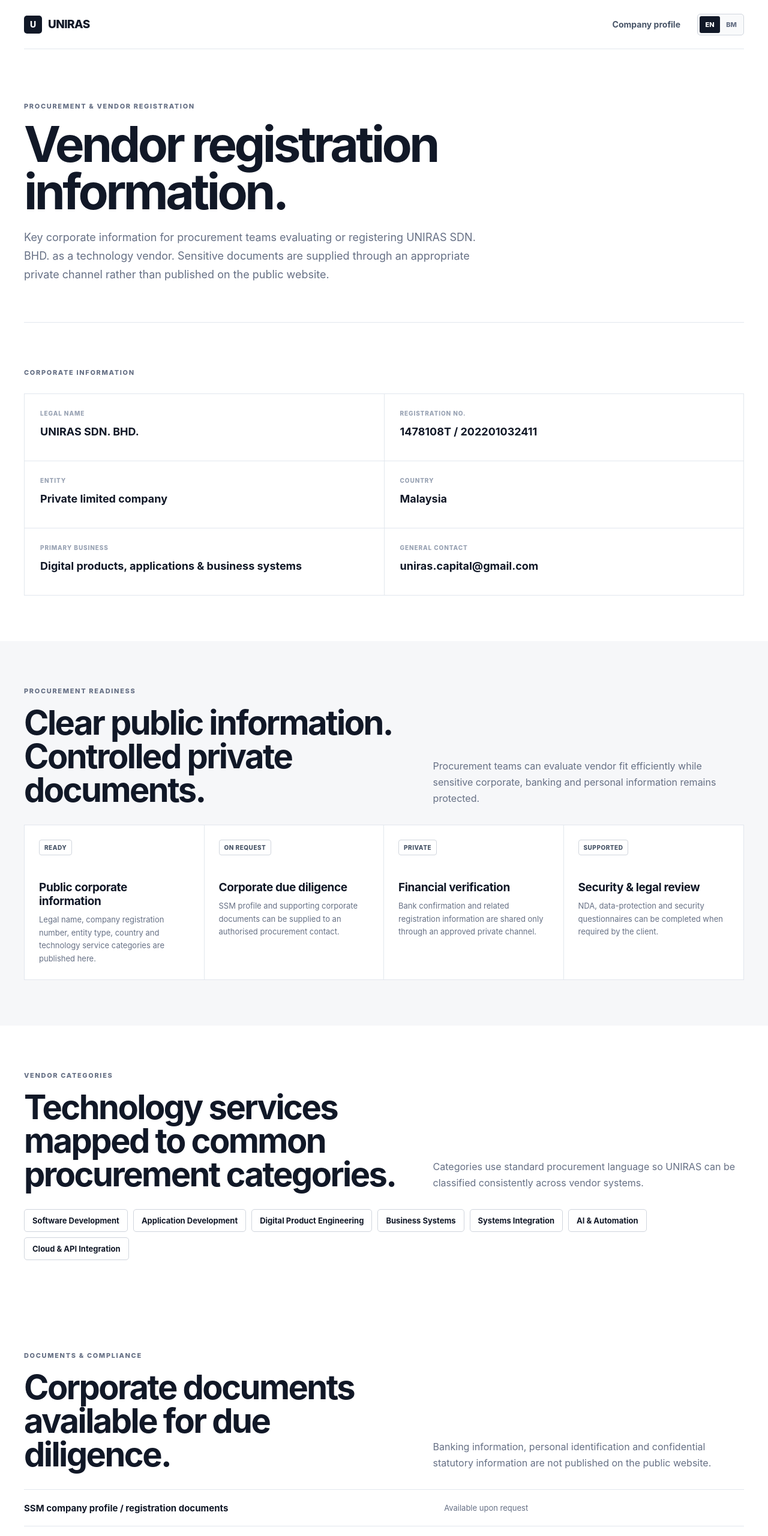
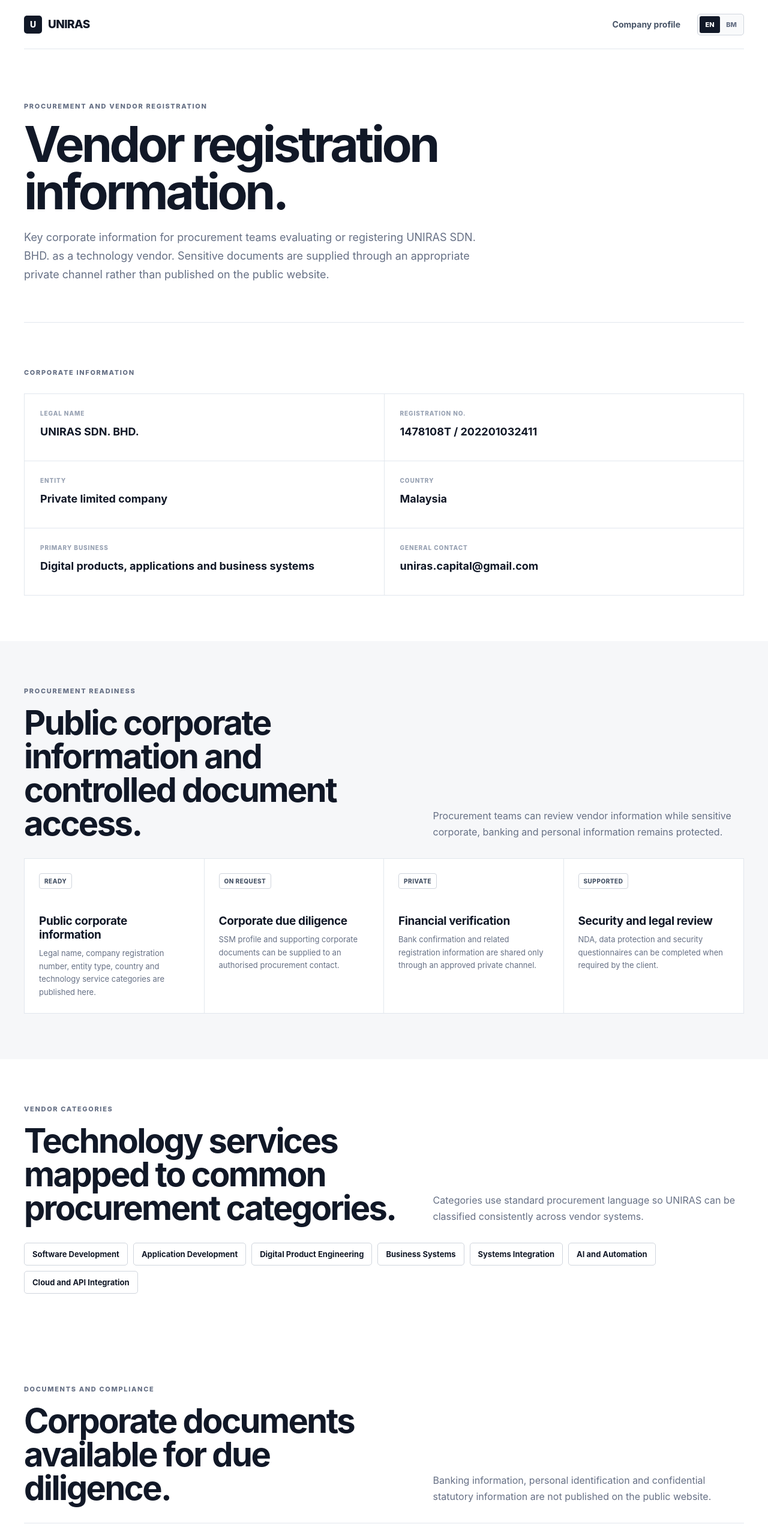
Before and after one commit to kaerogroup/uniras-corporate, a Next.js app: page /vendor in a window 1280 px wide. Shown: the top 2561 px of the page at 60% size. Built offline with nearby package versions, Linux system fonts and the light colour scheme.

Commit message:
fix(copy): tighten vendor registration language

```diff
--- a/app/vendor/page.tsx
+++ b/app/vendor/page.tsx
@@ -5,12 +5,12 @@
   description: "Corporate and procurement information for registering UNIRAS SDN. BHD. as a technology vendor.",
 };
 
-const categories = ["Software Development","Application Development","Digital Product Engineering","Business Systems","Systems Integration","AI & Automation","Cloud & API Integration"];
+const categories = ["Software Development","Application Development","Digital Product Engineering","Business Systems","Systems Integration","AI and Automation","Cloud and API Integration"];
 const readiness = [
   ["Public corporate information", "Ready", "Legal name, company registration number, entity type, country and technology service categories are published here."],
   ["Corporate due diligence", "On request", "SSM profile and supporting corporate documents can be supplied to an authorised procurement contact."],
   ["Financial verification", "Private", "Bank confirmation and related registration information are shared only through an approved private channel."],
-  ["Security & legal review", "Supported", "NDA, data-protection and security questionnaires can be completed when required by the client."],
+  ["Security and legal review", "Supported", "NDA, data protection and security questionnaires can be completed when required by the client."],
 ];
 const documents = [
   ["SSM company profile / registration documents", "Available upon request"],
@@ -24,12 +24,12 @@
 export default function VendorPage() {
   return <main>
     <header className="site-header shell"><a className="brand" href="/" aria-label="UNIRAS home"><span className="brand-mark">U</span><span>UNIRAS</span></a><nav aria-label="Vendor page navigation"><a href="/">Company profile</a><span className="language-switch"><span className="active">EN</span><a href="/bm/vendor">BM</a></span></nav></header>
-    <section className={`${styles.hero} shell`}><div className="eyebrow">Procurement & Vendor Registration</div><h1>Vendor registration information.</h1><p>Key corporate information for procurement teams evaluating or registering UNIRAS SDN. BHD. as a technology vendor. Sensitive documents are supplied through an appropriate private channel rather than published on the public website.</p></section>
-    <section className={`${styles.section} shell`}><div className="section-kicker">Corporate information</div><div className={styles.facts}><div><span>Legal name</span><strong>UNIRAS SDN. BHD.</strong></div><div><span>Registration no.</span><strong>1478108T / 202201032411</strong></div><div><span>Entity</span><strong>Private limited company</strong></div><div><span>Country</span><strong>Malaysia</strong></div><div><span>Primary business</span><strong>Digital products, applications & business systems</strong></div><div><span>General contact</span><strong>uniras.capital@gmail.com</strong></div></div></section>
-    <section className={`${styles.section} ${styles.soft}`}><div className="shell"><div className="section-kicker">Procurement readiness</div><div className={styles.heading}><h2>Clear public information. Controlled private documents.</h2><p>Procurement teams can evaluate vendor fit efficiently while sensitive corporate, banking and personal information remains protected.</p></div><div className={styles.readiness}>{readiness.map(([title,status,body])=><article key={title}><div><span>{status}</span></div><h3>{title}</h3><p>{body}</p></article>)}</div></div></section>
+    <section className={`${styles.hero} shell`}><div className="eyebrow">Procurement and Vendor Registration</div><h1>Vendor registration information.</h1><p>Key corporate information for procurement teams evaluating or registering UNIRAS SDN. BHD. as a technology vendor. Sensitive documents are supplied through an appropriate private channel rather than published on the public website.</p></section>
+    <section className={`${styles.section} shell`}><div className="section-kicker">Corporate information</div><div className={styles.facts}><div><span>Legal name</span><strong>UNIRAS SDN. BHD.</strong></div><div><span>Registration no.</span><strong>1478108T / 202201032411</strong></div><div><span>Entity</span><strong>Private limited company</strong></div><div><span>Country</span><strong>Malaysia</strong></div><div><span>Primary business</span><strong>Digital products, applications and business systems</strong></div><div><span>General contact</span><strong>uniras.capital@gmail.com</strong></div></div></section>
+    <section className={`${styles.section} ${styles.soft}`}><div className="shell"><div className="section-kicker">Procurement readiness</div><div className={styles.heading}><h2>Public corporate information and controlled document access.</h2><p>Procurement teams can review vendor information while sensitive corporate, banking and personal information remains protected.</p></div><div className={styles.readiness}>{readiness.map(([title,status,body])=><article key={title}><div><span>{status}</span></div><h3>{title}</h3><p>{body}</p></article>)}</div></div></section>
     <section className={`${styles.section} shell`}><div className="section-kicker">Vendor categories</div><div className={styles.heading}><h2>Technology services mapped to common procurement categories.</h2><p>Categories use standard procurement language so UNIRAS can be classified consistently across vendor systems.</p></div><div className={styles.tags}>{categories.map((item)=><span key={item}>{item}</span>)}</div></section>
-    <section className={`${styles.section} shell`}><div className="section-kicker">Documents & compliance</div><div className={styles.heading}><h2>Corporate documents available for due diligence.</h2><p>Banking information, personal identification and confidential statutory information are not published on the public website.</p></div><div className={styles.documents}>{documents.map(([name,status])=><div key={name}><strong>{name}</strong><span>{status}</span></div>)}</div></section>
+    <section className={`${styles.section} shell`}><div className="section-kicker">Documents and compliance</div><div className={styles.heading}><h2>Corporate documents available for due diligence.</h2><p>Banking information, personal identification and confidential statutory information are not published on the public website.</p></div><div className={styles.documents}>{documents.map(([name,status])=><div key={name}><strong>{name}</strong><span>{status}</span></div>)}</div></section>
     <section className={`${styles.section} ${styles.note}`}><div className={`shell ${styles.noteInner}`}><div><div className="section-kicker">Procurement contact</div><h2>Need to register UNIRAS in your vendor system?</h2><p>Send the registration form, document checklist or procurement requirements. We will provide the relevant corporate information through the appropriate channel.</p></div><a className="button primary" href="mailto:uniras.capital@gmail.com?subject=Vendor%20Registration%20-%20UNIRAS%20SDN.%20BHD.">Request vendor documents</a></div></section>
-    <footer className="footer shell"><div className="brand"><span className="brand-mark">U</span><span>UNIRAS</span></div><p>UNIRAS SDN. BHD.<br/>Registration No. 1478108T / 202201032411</p><p>Digital Products · Applications · Business Systems</p><p>© 2026 UNIRAS SDN. BHD.</p></footer>
+    <footer className="footer shell"><div className="brand"><span className="brand-mark">U</span><span>UNIRAS</span></div><p>UNIRAS SDN. BHD.<br/>Registration No. 1478108T / 202201032411</p><p>Digital Products | Applications | Business Systems</p><p>© 2026 UNIRAS SDN. BHD.</p></footer>
   </main>;
 }
```
